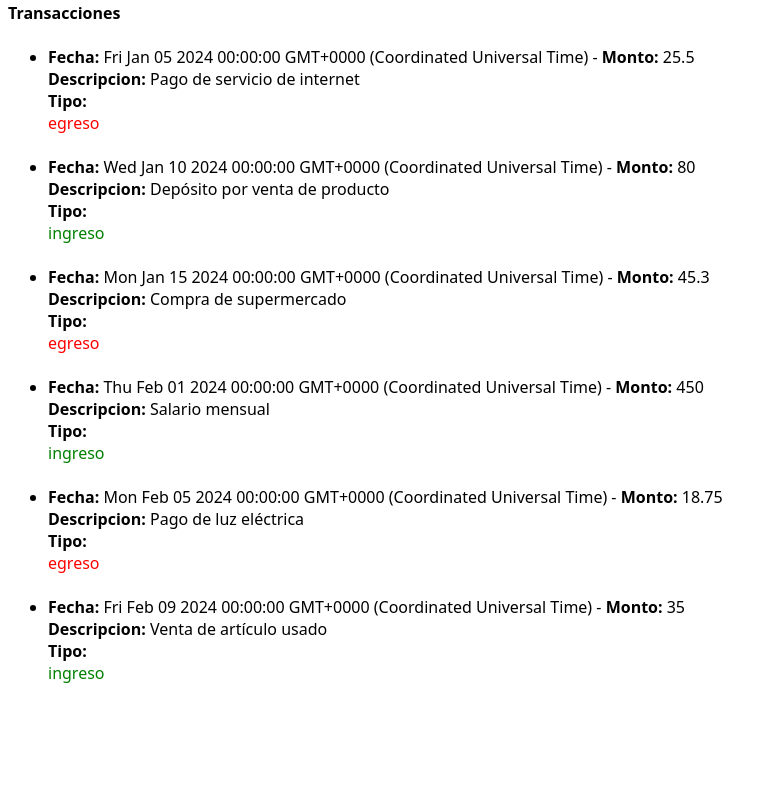
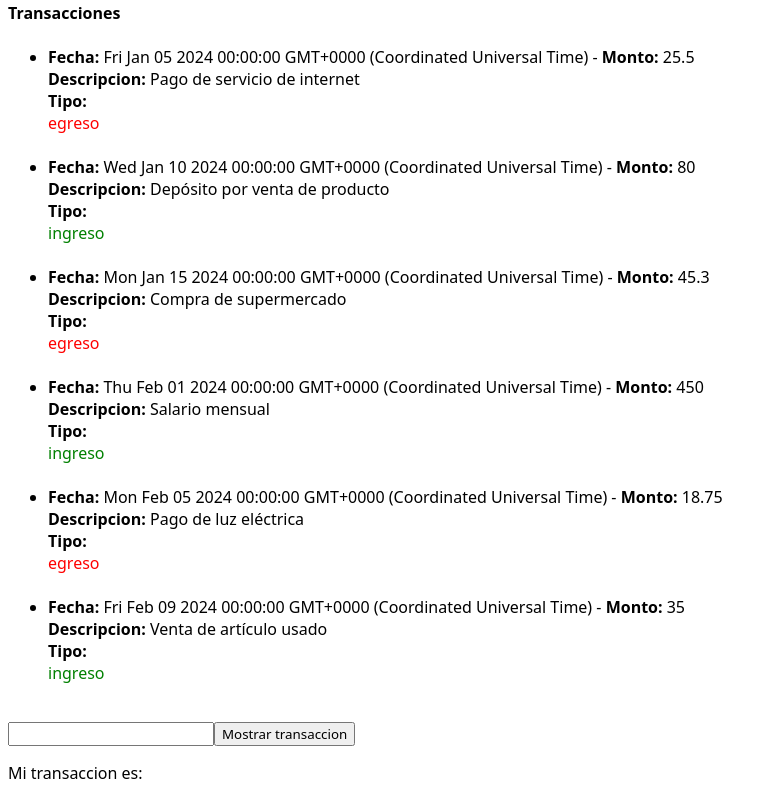
Before and after one commit to Angel-DGP/Aplicaciones-Web-Modernas-con-Angular, an Angular app: page / in a window 1280 px wide. Shown: the part 561-1361 px from the top of the page, without its empty margins (0-777 px from the left). Before the commit the page ends 1283 px from the top, so only its background shows below. Built offline with nearby package versions, Linux system fonts and the light colour scheme.

Commit message:
Reto 19 - NgModel con Modelos

```diff
--- a/src/app/components/transacciones/transacciones.html
+++ b/src/app/components/transacciones/transacciones.html
@@ -9,3 +9,9 @@
         </li>
     }
 </ul>
+<input type="text" [(ngModel)] = 'descripcion_Transaccion'>
+<button (click)="mostrarTransaccion()">Mostrar transaccion</button>
+<p>
+    Mi transaccion es:
+    <strong>{{descripcion_Transaccion}}</strong>
+</p>
--- a/src/app/components/transacciones/transacciones.ts
+++ b/src/app/components/transacciones/transacciones.ts
@@ -1,14 +1,16 @@
 import { Component } from '@angular/core';
 import { Transaccion } from '../../models/transaccion';
 import { NgClass } from '@angular/common';
+import { FormsModule } from '@angular/forms';
 @Component({
   selector: 'app-transacciones',
-  imports: [NgClass],
+  imports: [NgClass, FormsModule],
   templateUrl: './transacciones.html',
   styleUrl: './transacciones.css',
 })
 export class Transacciones {
   public transaccionesList: Array<Transaccion>;
+  public descripcion_Transaccion: string = '';
   constructor() {
     this.transaccionesList = [
       new Transaccion(1, new Date('2024-01-05'), 'Pago de servicio de internet', 25.50, 'egreso'),
@@ -19,4 +21,7 @@ export class Transacciones {
       new Transaccion(6, new Date('2024-02-09'), 'Venta de artículo usado', 35.00, 'ingreso')
     ]
   }
+  mostrarTransaccion(){
+    alert(this.descripcion_Transaccion)
+  }
 }
```
